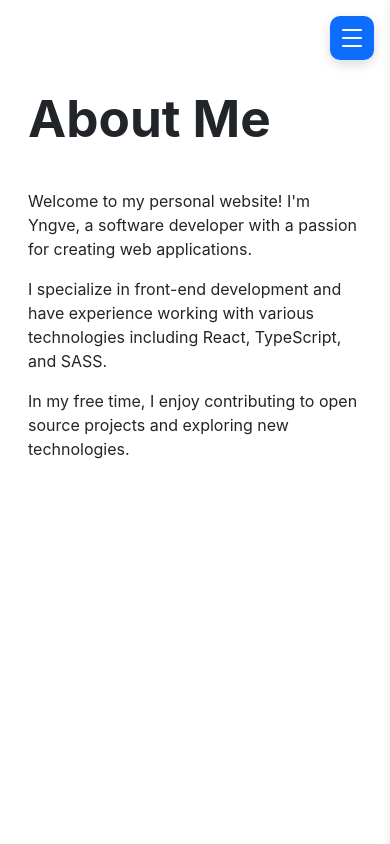
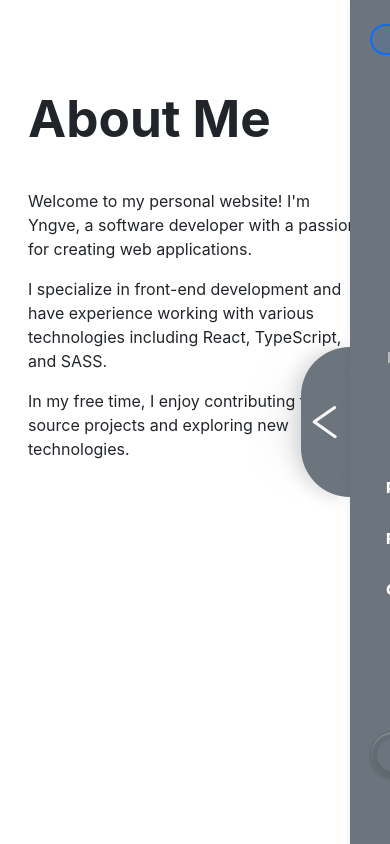
Before and after one commit to YngvN/YngvN.github.io, a React (Vite) app: page / in a window 390 px wide. Built offline with nearby package versions, Linux system fonts and the light colour scheme.

Commit message:
Fixed some coloring

```diff
--- a/src/assets/styles.scss
+++ b/src/assets/styles.scss
@@ -91,7 +91,7 @@ body[data-theme='dark'] {
     width: calc(50% - 6px);
     height: calc(100% - 12px);
     border-radius: 999px;
-    background-color: color("background");
+    background-color: color("secondary");
     box-shadow: 0 6px 18px rgba(0, 0, 0, 0.15);
     transition: transform 0.3s ease, background-color 0.3s ease;
     z-index: 2;
@@ -100,7 +100,7 @@ body[data-theme='dark'] {
 
 .theme-toggle.dark .theme-toggle__slider {
     transform: translateX(calc(100% + 2px));
-    background-color: color-dark("background");
+    background-color: color-dark("secondary");
 }
 
 .theme-toggle svg {
--- a/src/nav/nav.scss
+++ b/src/nav/nav.scss
@@ -1,63 +1,99 @@
 @import '../assets/styles.scss';
+
+.nav-shell {
+    --nav-width: 260px;
+    --tab-width: 60px;
+    position: fixed;
+    top: 0;
+    right: 0;
+    height: 100vh;
+    width: var(--nav-width);
+    display: flex;
+    align-items: stretch;
+    justify-content: flex-end;
+    z-index: 1100;
+    transition: transform 0.35s ease;
+}
 
 .nav-toggle {
     display: none;
-    position: fixed;
-    top: 1rem;
-    right: 1rem;
-    width: 44px;
-    height: 44px;
+    order: -1;
+    width: var(--tab-width);
+    height: 150px;
     border: none;
-    border-radius: 10px;
-    background-color: color("primary");
-    color: #fff;
-    z-index: 1101;
+    padding-left: 30px;
+    border-radius: 999px 0 0 999px;
+    background-color: color("secondary");
+    color: color("background");
+    align-self: center;
     align-items: center;
     justify-content: center;
     flex-direction: column;
-    gap: 6px;
+    gap: 12px;
     cursor: pointer;
-    box-shadow: 0 4px 12px rgba(0, 0, 0, 0.15);
-    transition: background-color 0.2s ease;
+    box-shadow: -6px 0 18px rgba(0, 0, 0, 0.15);
+    transition: background-color 0.3s ease, color 0.3s ease;
+    position: relative;
 
-    span {
-        width: 20px;
-        height: 2px;
+    .nav-toggle__line {
+        position: absolute;
+        width: 28px;
+        height: 3px;
         background-color: currentColor;
-        border-radius: 2px;
-        transition: transform 0.2s ease, opacity 0.2s ease;
+        border-radius: 999px;
+        transition: transform 0.3s ease;
+        transform-origin: center;
+        pointer-events: none;
     }
 
-    &.open span:nth-child(1) {
-        transform: translateY(4px) rotate(45deg);
+    &:not(.open) .nav-toggle__line:first-of-type {
+        transform: translate(-6px, -7px) rotate(-35deg) translateY(-1px);
     }
 
-    &.open span:nth-child(2) {
-        opacity: 0;
+    &:not(.open) .nav-toggle__line:last-of-type {
+        transform: translate(-6px, 7px) rotate(35deg);
     }
 
-    &.open span:nth-child(3) {
-        transform: translateY(-4px) rotate(-45deg);
+    &::after {
+        content: '';
+        position: absolute;
+        left: -6px;
+        top: 50%;
+        transform: translateY(-50%);
+        width: 12px;
+        height: 80px;
+        background-color: inherit;
+        border-radius: 999px;
+        filter: blur(24px);
+        opacity: 0.35;
+        pointer-events: none;
+    }
+
+    &.open {
+        .nav-toggle__line:first-of-type {
+            transform: translateX(-4px) rotate(45deg);
+        }
+
+        .nav-toggle__line:last-of-type {
+            transform: translateX(-4px) rotate(-45deg);
+        }
     }
 }
 
 .navbar {
-    background: linear-gradient(160deg, rgba(color("primary"), 0.08), transparent) color("background");
-    color: color("text");
+    background-color: color("secondary") !important;
+    color: color("background");
     padding: 2rem 1rem;
     display: flex;
     flex-direction: column;
     justify-content: flex-start;
+    z-index: 1200;
     gap: 1.25rem;
-    height: 100vh;
-    position: fixed;
-    top: 0;
-    right: 0;
-    width: 260px;
-    z-index: 1000;
+    height: 100%;
+    width: var(--nav-width);
+    flex: 0 0 var(--nav-width);
     box-shadow: -2px 0 8px rgba(0, 0, 0, 0.05);
-    transform: translateX(0);
-    transition: transform 0.3s ease;
+    transition: background-color 0.3s ease, color 0.3s ease;
 
     .navbar-brand {
         margin-bottom: 1.5rem;
@@ -195,17 +231,13 @@
         margin-top: 0;
     }
 
-    .nav-description,
-    .navbar-nav {
-        border-bottom: 1px $secondary solid;
-    }
-
 }
 
 body[data-theme='dark'] {
     .navbar {
-        background: linear-gradient(160deg, rgba(color-dark("primary"), 0.18), transparent) color-dark("background");
+        background-color: color-dark("secondary") !important;
         color: color-dark("text");
+        transition: background-color 0.3s ease, color 0.3s ease;
 
         .navbar-brand .language-toggle .language-button {
             background-color: rgba(255, 255, 255, 0.08);
@@ -229,24 +261,41 @@ body[data-theme='dark'] {
             background-color: rgba(255, 255, 255, 0.08);
         }
     }
+
+    .nav-toggle {
+        background-color: color-dark("secondary");
+        color: color-dark("background");
+        box-shadow: -6px 0 24px rgba(0, 0, 0, 0.35);
+
+        .nav-toggle__line {
+            background-color: rgba(255, 255, 255, 0.95);
+        }
+    }
 }
 
 @media (max-width: 768px) {
+    .nav-shell {
+        --nav-width: min(80vw, 320px);
+        width: calc(var(--nav-width) + var(--tab-width));
+        transform: translateX(var(--nav-width));
+        transition: transform 0.35s ease;
+    }
+
+    .nav-shell.open {
+        transform: translateX(0);
+    }
+
     .nav-toggle {
         display: flex;
     }
 
     .navbar {
-        width: min(80%, 320px);
+        width: var(--nav-width);
+        flex: 0 0 var(--nav-width);
         height: 100vh;
         border-left: none;
         border-bottom: none;
         padding: 1.5rem 1.25rem;
-        transform: translateX(100%);
-
-        &.open {
-            transform: translateX(0);
-        }
     }
 }
 
--- a/src/nav/nav.tsx
+++ b/src/nav/nav.tsx
@@ -65,19 +65,8 @@ const Nav: FC<NavProps> = ({
     };
 
     return (
-        <>
-            <button
-                type="button"
-                className={`nav-toggle${isOpen ? ' open' : ''}`}
-                onClick={toggleNav}
-                aria-label="Toggle navigation"
-                aria-expanded={isOpen}
-            >
-                <span />
-                <span />
-                <span />
-            </button>
-            <nav className={`navbar navbar-light bg-light${isOpen ? ' open' : ''}`}>
+        <div className={`nav-shell${isOpen ? ' open' : ''}`}>
+            <nav className={`navbar${isOpen ? ' open' : ''}`}>
                 <div className="navbar-brand mb-4">
                     <div className="language-toggle" role="group" aria-label="Change language">
                         {languageOptions.map(({ code, label }) => (
@@ -136,7 +125,17 @@ const Nav: FC<NavProps> = ({
                 <ThemeToggle theme={theme} onToggle={onThemeToggle} language={language} />
 
             </nav>
-        </>
+            <button
+                type="button"
+                className={`nav-toggle${isOpen ? ' open' : ''}`}
+                onClick={toggleNav}
+                aria-label="Toggle navigation"
+                aria-expanded={isOpen}
+            >
+                <span className="nav-toggle__line" aria-hidden="true" />
+                <span className="nav-toggle__line" aria-hidden="true" />
+            </button>
+        </div>
     );
 };
 
```
